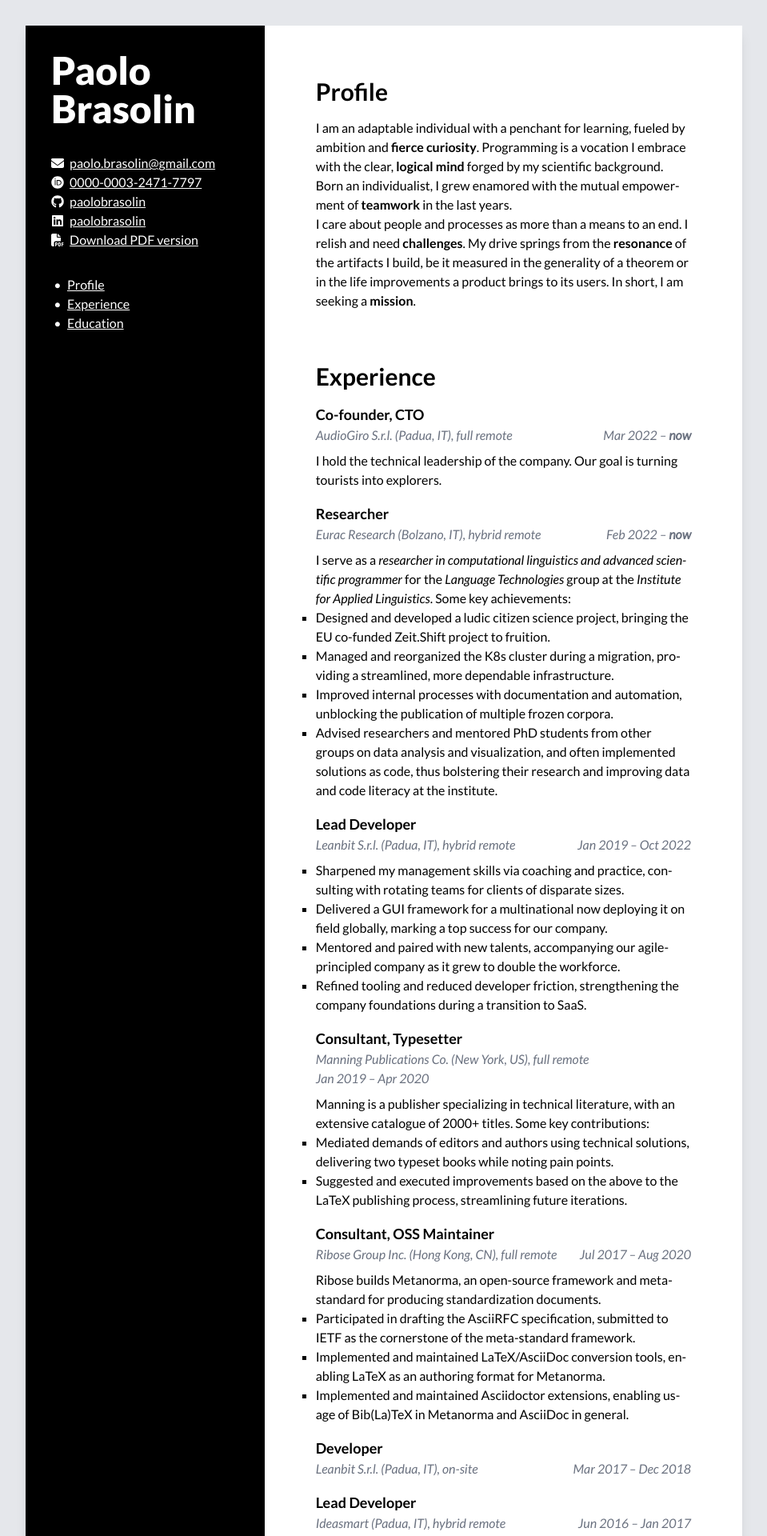
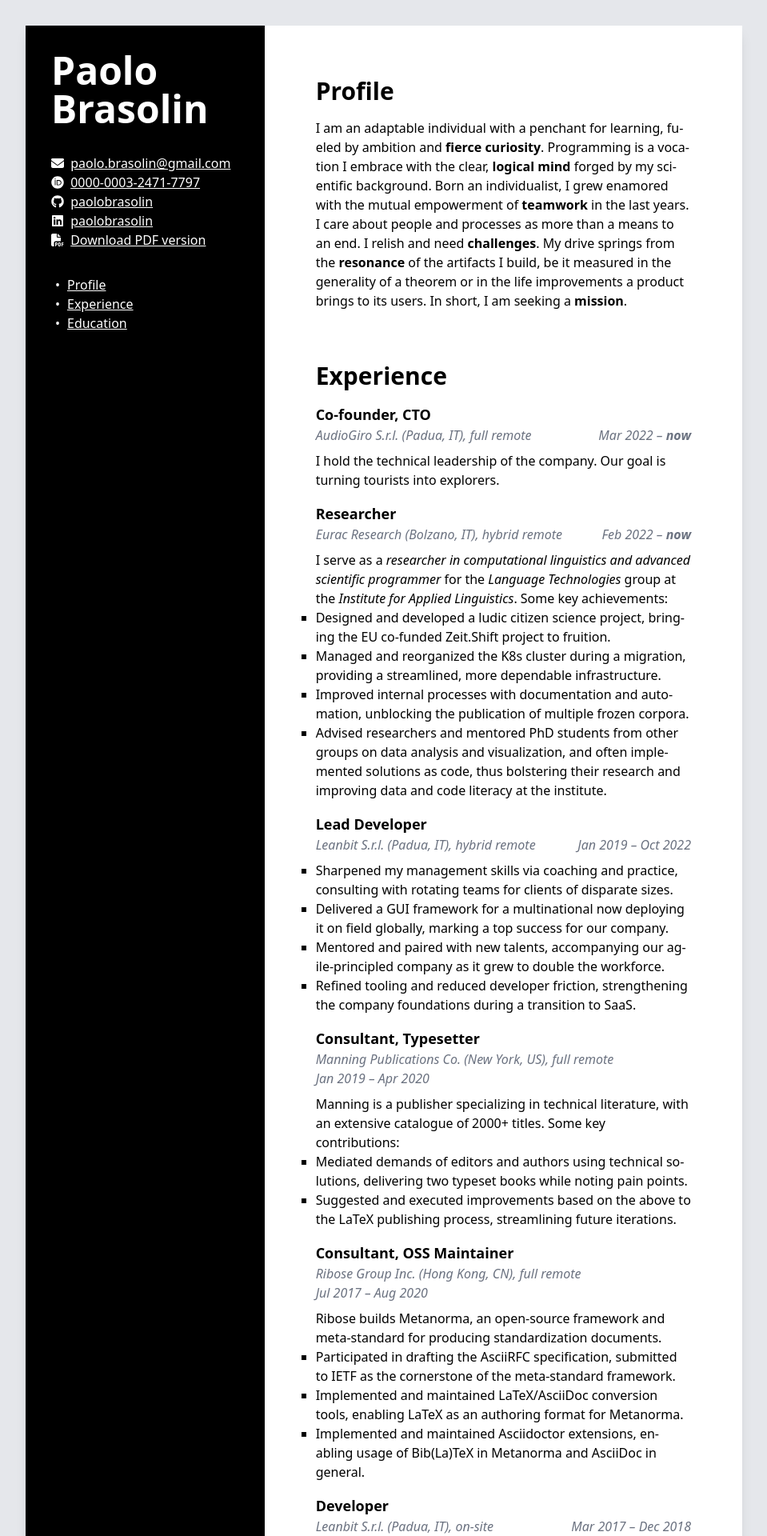
Before and after one commit to paolobrasolin/cv, a Jekyll site: the page built from index.html, in a window 1280 px wide. Shown: the top 1920 px of the page at 80% size, without its empty margins (160-1119 px from the left). Built offline with Jekyll 4.4.1, drawn with Linux system fonts in a browser that asks for light colours.

Commit message:
Use system fonts

```diff
--- a/_layouts/default.html
+++ b/_layouts/default.html
@@ -16,11 +16,6 @@ layout: compress
 
   <link rel="shortcut icon" href="./favicon.ico">
 
-  <link rel="preconnect" href="https://fonts.googleapis.com">
-  <link rel="preconnect" href="https://fonts.gstatic.com" crossorigin>
-  <link href="https://fonts.googleapis.com/css2?family=Lato:ital,wght@0,100;0,300;0,400;0,700;0,900;1,400&display=swap"
-    rel="stylesheet">
-
   <link rel="stylesheet" href="./assets/index.css">
   <link rel="preload" as="image/svg+xml" href="./assets/icons.svg">
 
--- a/_tailwind/index.css
+++ b/_tailwind/index.css
@@ -5,7 +5,7 @@
 @tailwind utilities;
 
 html {
-  font-family: "Lato", sans-serif;
+  @apply font-sans;
 }
 
 /* Page setup for print media */
@@ -30,7 +30,7 @@ main {
   & > header {
     @apply bg-black text-white;
     h1 {
-      @apply font-extrabold text-5xl;
+      @apply font-bold text-5xl;
     }
   }
 
```
Also changed, not shown: assets/index.css.
